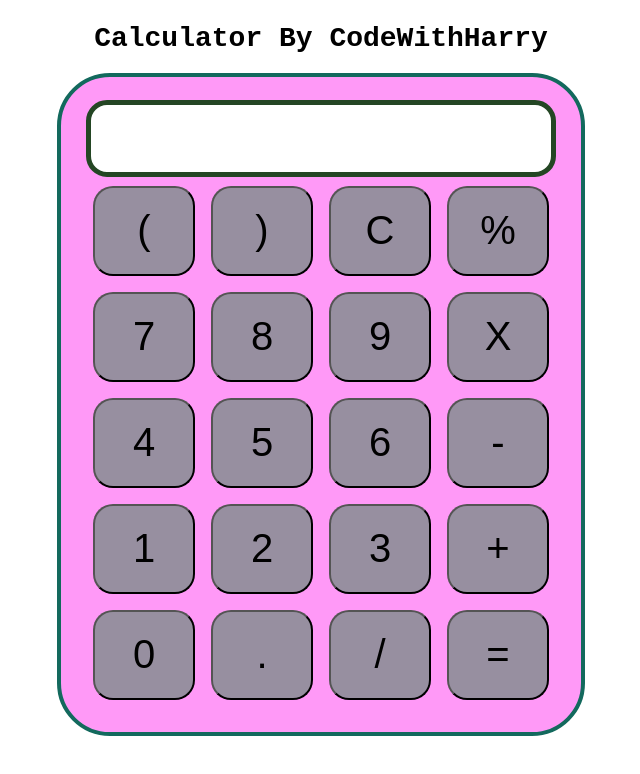
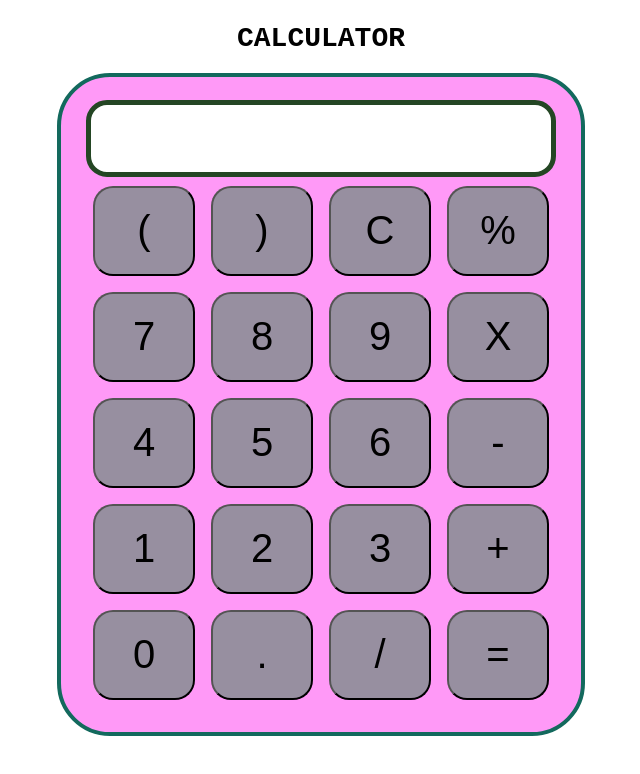
Before and after one commit to dekerthesamurai/Calculator, a plain HTML site: page index.html in a window 1280 px wide. Shown: the whole page, without its empty margins (319-959 px from the left). Drawn offline with Linux system fonts and the light colour scheme.

Commit message:
Update index.html

```diff
--- a/index.html
+++ b/index.html
@@ -11,7 +11,7 @@
 
 <body>
     <div class="container">
-        <h1>Calculator By CodeWithHarry</h1>
+        <h1>CALCULATOR<h1>
 
         <div class="calculator">
             <input type="text" name="screen" id="screen">
```
